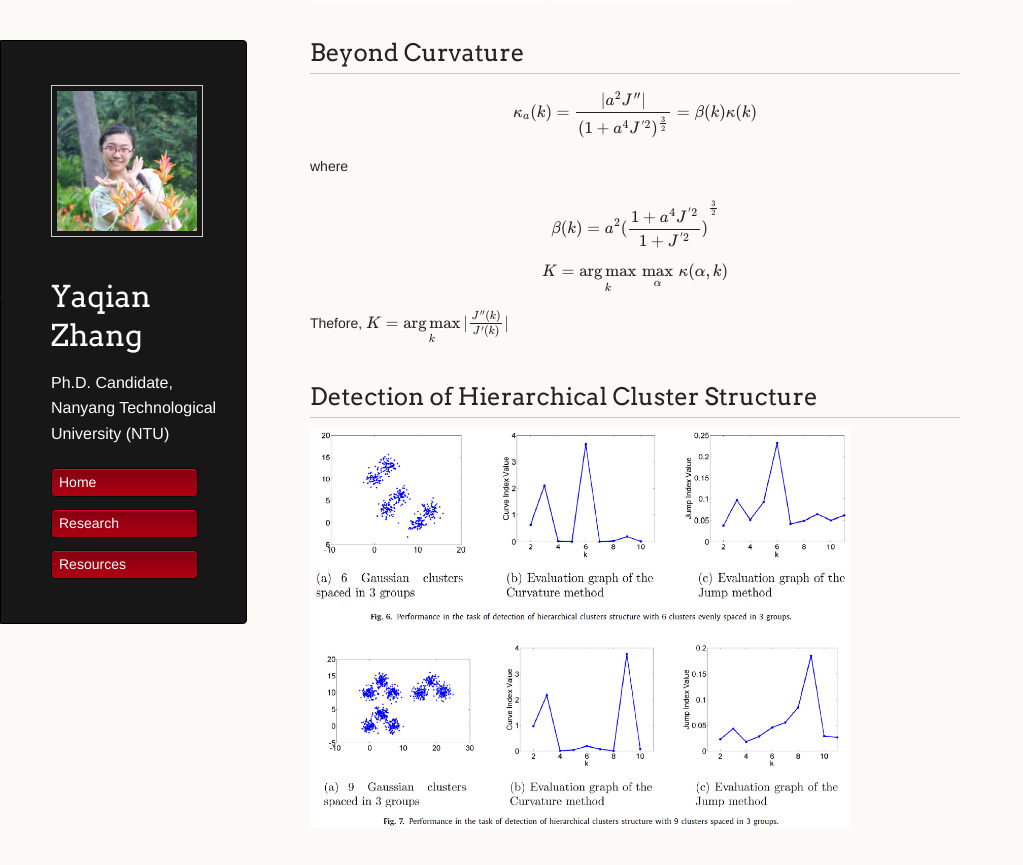
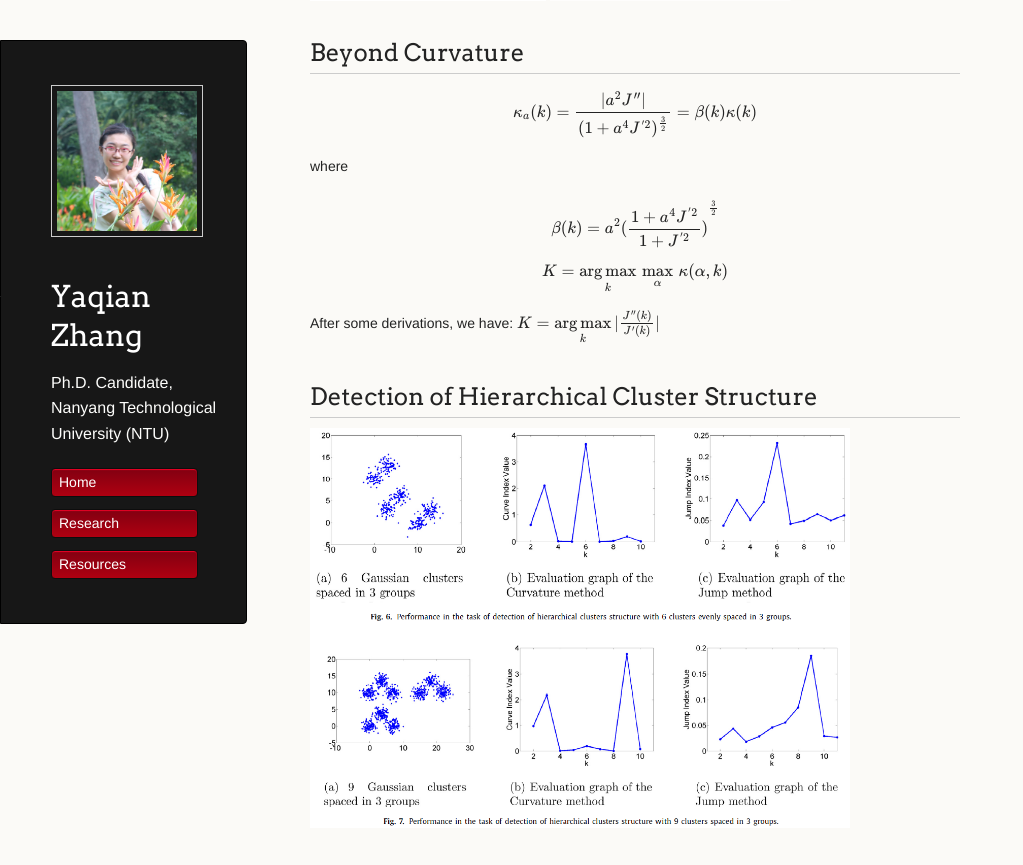
Before and after one commit to YaqianZhang/yaqianzhang.github.io, a Jekyll site: the page built from _posts/2017-05-16-determining-the-number-of-clusters.md, in a window 1280 px wide and 900 px high, scrolled down 1221 px. Shown: the top 865 px of the window, without its empty margins (0-1023 px from the left). Built offline with Jekyll 4.4.1, drawn with Linux system fonts in a browser that asks for light colours; formulas are drawn with MathJax 3.

Commit message:
Update 2017-05-16-determining-the-number-of-clusters.md

```diff
--- a/_posts/2017-05-16-determining-the-number-of-clusters.md
+++ b/_posts/2017-05-16-determining-the-number-of-clusters.md
@@ -38,7 +38,7 @@ $$\beta(k)=a^2{(\frac{1+a^4J^{'2}}{1+J^{'2}})}^{\frac{3}{2}}$$
 
 $$K=\underset{k}{\mathop{\arg\max}}\,\underset{\alpha}{\mathop{\max}}\,\kappa(\alpha,k)$$
 
-Thefore,
+After some derivations, we have:
 $$K=\underset{k}{\mathop{\arg\max}}\,|\frac{J''(k)}{J'(k)}|$$
 
 
```
